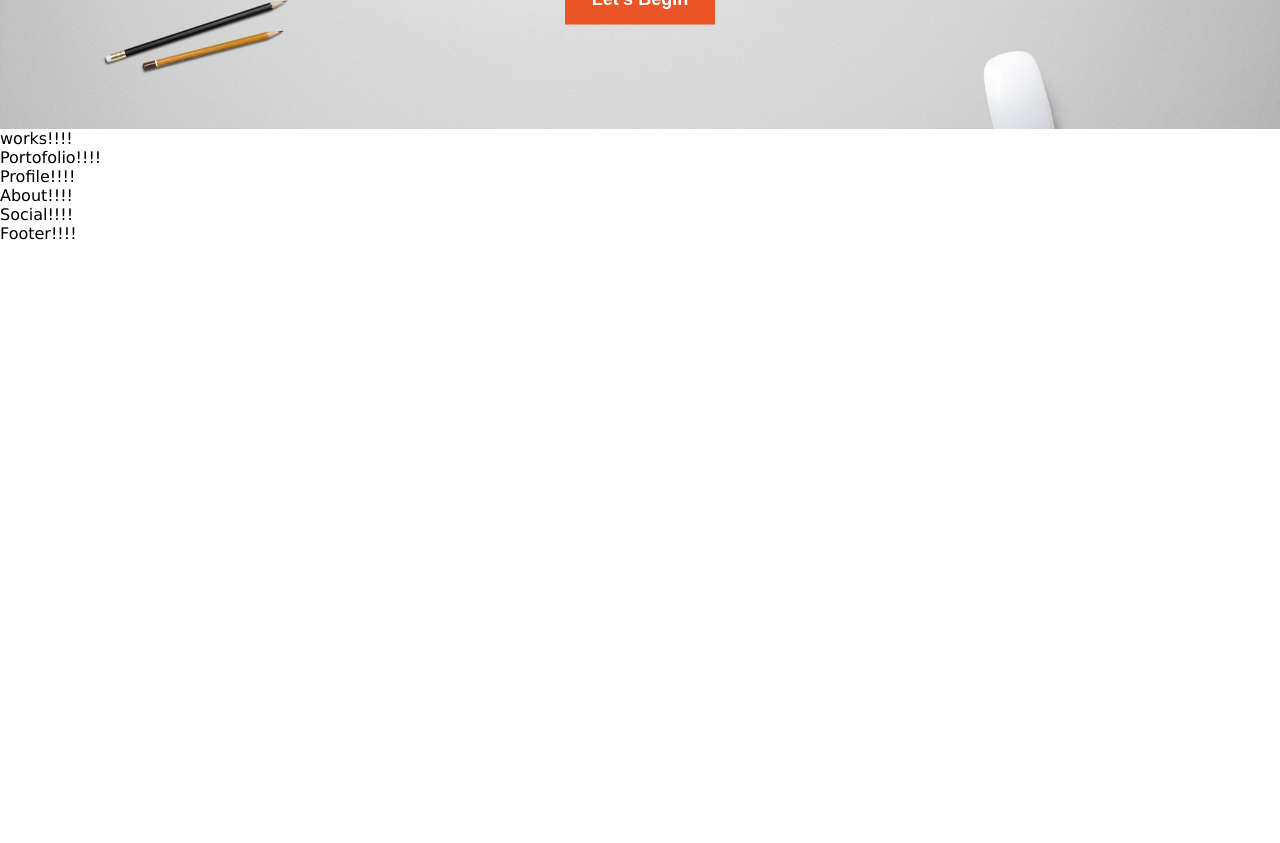
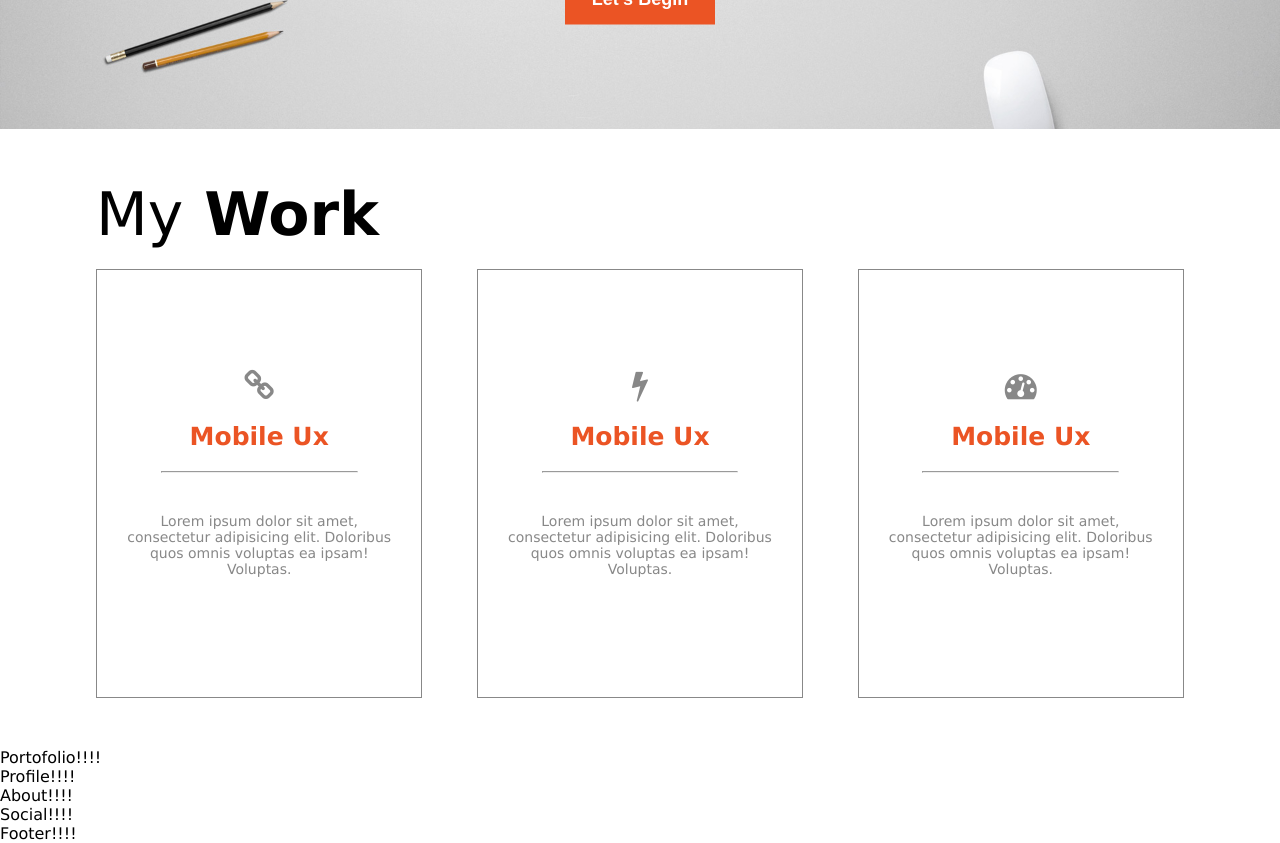
Before and after one commit to EMahmoudNabil/Create-Template-Using-React, a React (Create React App) app: page / in a window 1280 px wide. Shown: the part 460-1303 px from the top of the page. Before the commit the page ends 800 px from the top, so only its background shows below. Built offline with nearby package versions, Linux system fonts and the light colour scheme.

Commit message:
Work Component With Styled Component & Axios & lifeCycle

```diff
--- a/public/index.html
+++ b/public/index.html
@@ -10,6 +10,8 @@
       content="Web site created using create-react-app"
     />
     <link rel="apple-touch-icon" href="%PUBLIC_URL%/logo192.png" />
+    <link href="https://stackpath.bootstrapcdn.com/font-awesome/4.7.0/css/font-awesome.min.css" rel="stylesheet" integrity="sha384-wvfXpqpZZVQGK6TAh5PVlGOfQNHSoD2xbE+QkPxCAFlNEevoEH3Sl0sibVcOQVnN" crossorigin="anonymous">
+
     <!--
       manifest.json provides metadata used when your web app is installed on a
       user's mobile device or desktop. See https://developers.google.com/web/fundamentals/web-app-manifest/
--- a/src/Components/Works/index.js
+++ b/src/Components/Works/index.js
@@ -1,19 +1,47 @@
-import React  from 'react';
+import React, { Component }  from 'react';
+import {WorkSection,WorkTitle,Span,Part,Icon,PartTitle,Line,PartDesc} from './style.js'
+import axios from 'axios';
 
 
 
 
+class Work extends Component {
 
 
-const Work=() => {
-    return (
-      <div className="App ">
-        works!!!!
+  state={
+      works:[]
+  }
+  componentDidMount(){
+   axios.get('api/data.json').then(res => {this.setState({works:res.data.works})})
+  }
 
 
-      </div>
-    );
-  }
+  render(){
+
+      const{works}= this.state;
+      const worksList = works.map((workItem) => {
+          return(
+              <Part first={workItem.id} key={workItem.id}>
+              <Icon className={workItem.icon_name}></Icon>
+               <PartTitle>{workItem.title}</PartTitle>
+              <Line/>
+              <PartDesc>{workItem.body}
+              </PartDesc>
+          </Part>
+          )
+      })
+      return (
+
+        <WorkSection>
+             <div className="container">
+                 <WorkTitle><Span>My</Span> Work</WorkTitle>
+
+                 {worksList}
+            </div>
+        </WorkSection>
+
+        );
+}}
 
 
 
--- /dev/null
+++ b/src/Components/Works/style.js
@@ -0,0 +1,47 @@
+import styled from "styled-components";
+
+export const WorkSection =styled.div`
+    height: auto;
+    padding: 50px 0;
+    overflow: hidden;
+    background: #fff`
+
+export const WorkTitle =styled.h2`
+    font-size: 60px; `
+
+export const Span= styled.span`
+    font-weight: normal`
+
+    export const Part =styled.div`
+    margin-top: 20px;
+    width: 30%;
+    float: left;
+    height: auto;
+    padding: 100px 0;
+    border: 1px solid #888;
+    box-sizing: border-box;
+    text-align: center;
+    margin-left: 5%;
+    margin-left: ${props => props.first === 1 ? '0' : '5%'}
+    `
+
+
+    export const Icon =styled.i`
+    color: #888;
+    margin-bottom: 20px`
+
+    export const PartTitle =styled.h4`
+    font-size: 25px;
+    color: #eb5424;
+    margin-bottom: 20px`
+
+
+    export const Line =styled.hr`
+    width: 60%;
+    margin: auto;
+    margin-bottom: 20px`
+
+export const PartDesc =styled.p`
+    font-size: 14px;
+    color: #888;
+    padding: 20px`
```
Also changed, not shown: public/api/data.json (renamed from src/api/data.json), src/Components/Works/style.css (deleted).
